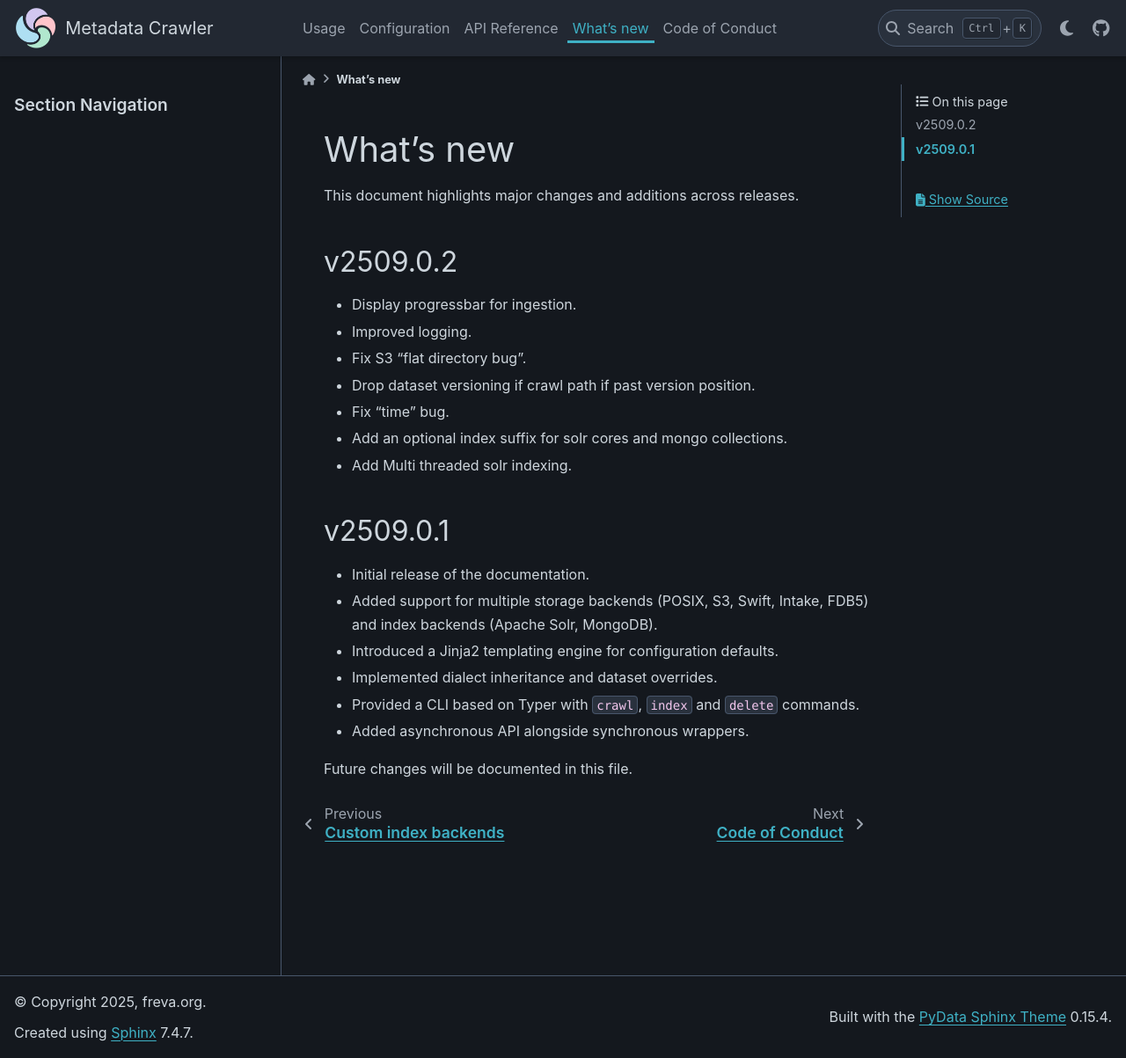
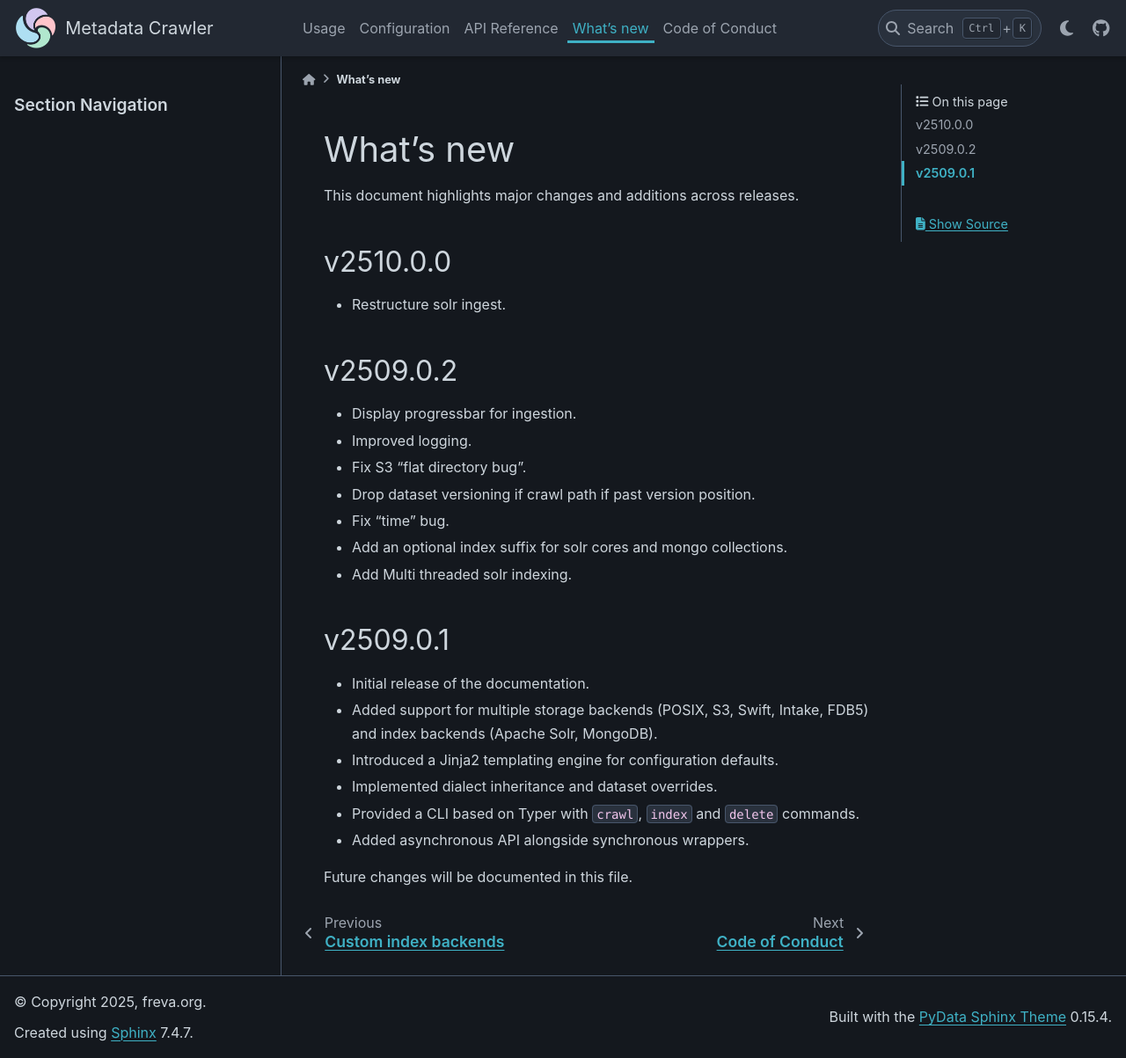
Before and after one commit to freva-org/metadata-crawler, a Sphinx documentation site: the page built from docs/source/whatsnew.rst, in a window 1280 px wide and 1203 px high. Shown: the whole window at 88% size. Built offline with Sphinx 7.4.7 and the PyData theme 0.15.4, drawn with Linux system fonts in a browser that asks for light colours.

Commit message:
Bump version.

```diff
--- a/docs/source/whatsnew.rst
+++ b/docs/source/whatsnew.rst
@@ -2,6 +2,10 @@
 ==========
 
 This document highlights major changes and additions across releases.
+
+v2510.0.0
+---------
+* Restructure solr ingest.
 
 v2509.0.2
 ----------
--- a/src/metadata_crawler/_version.py
+++ b/src/metadata_crawler/_version.py
@@ -1 +1 @@
-__version__ = "2509.0.2"
+__version__ = "2510.0.0"
```
